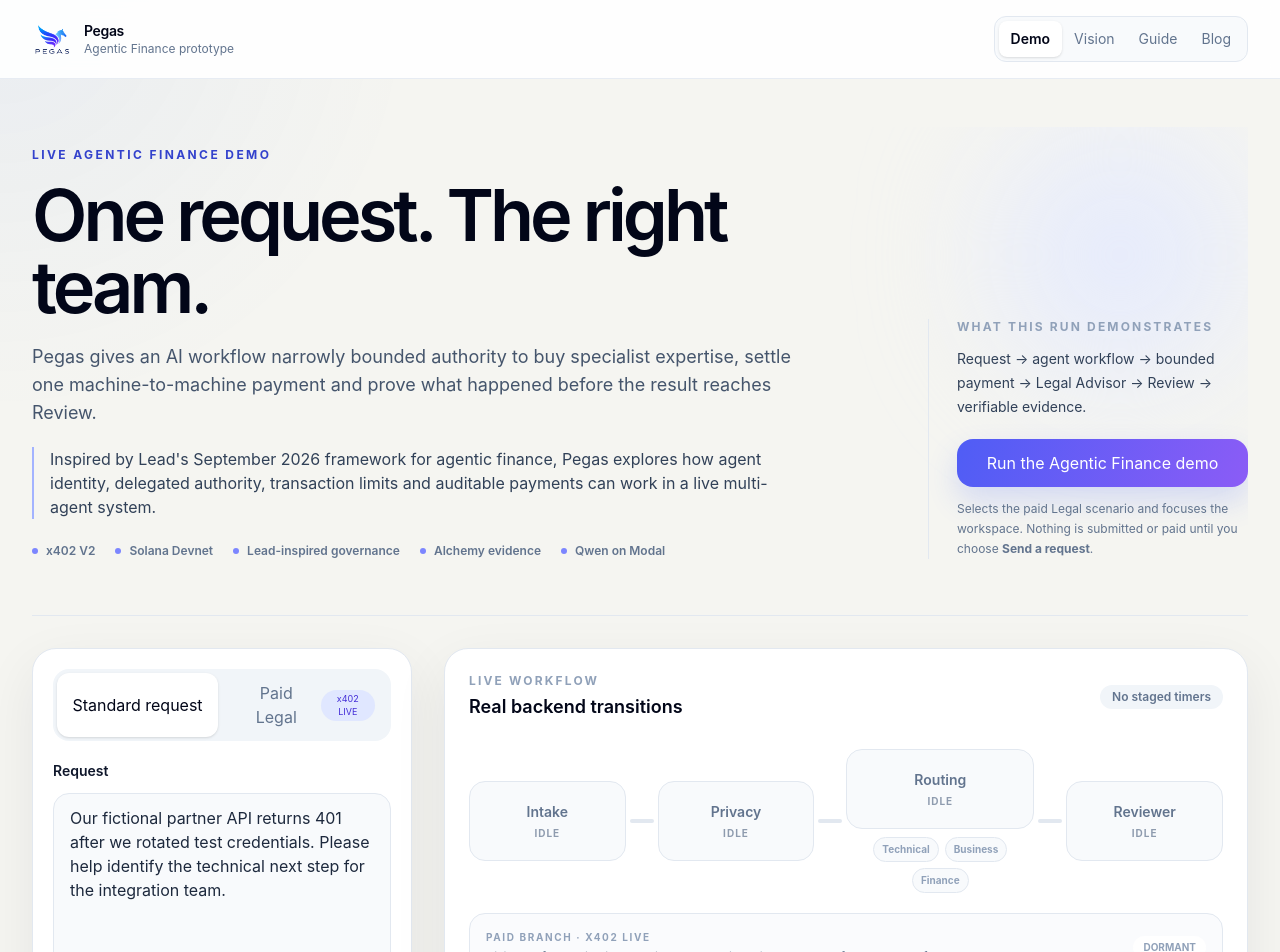
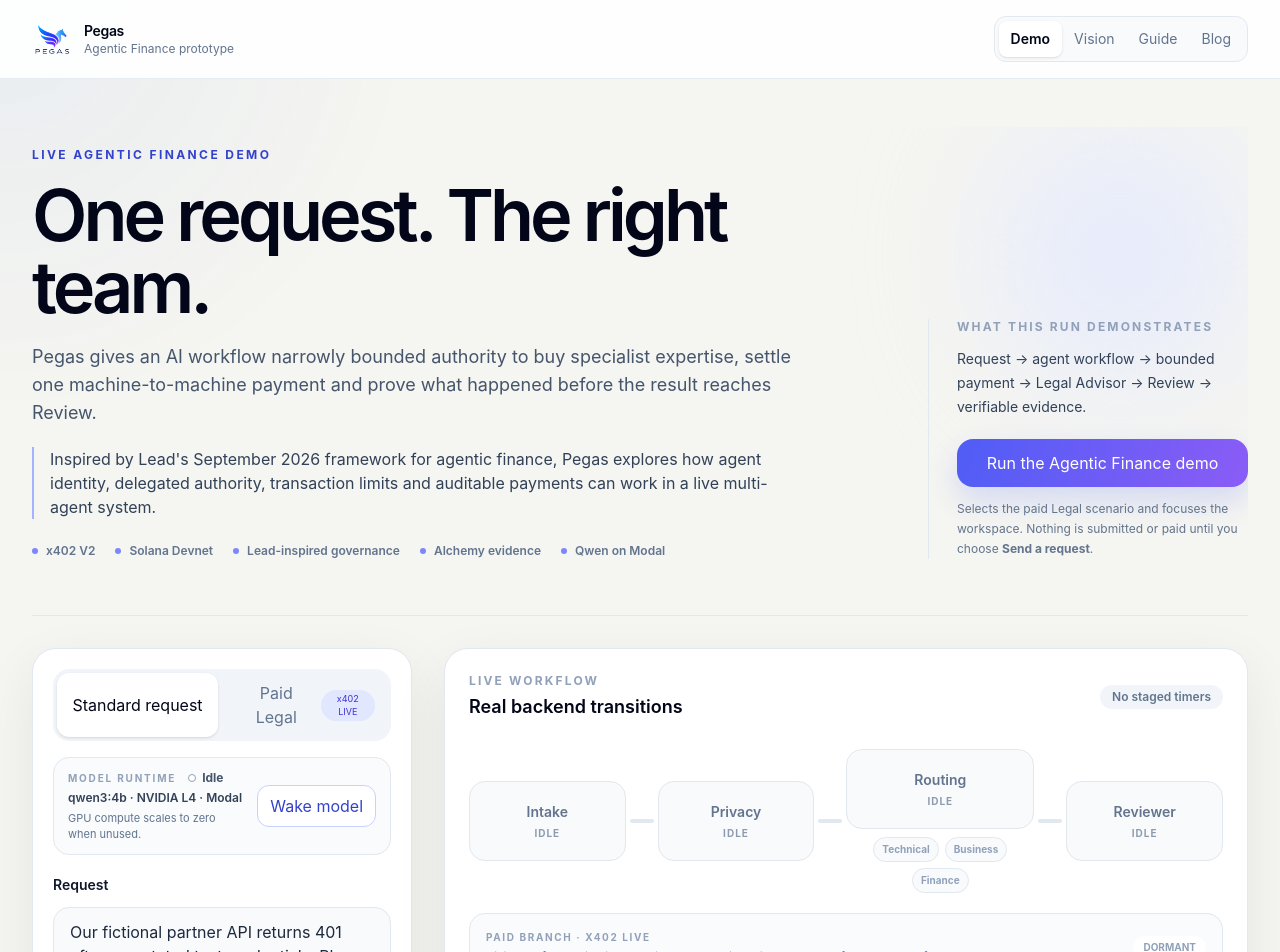
Before and after one commit to CryptoDetails/pegas, a Next.js app: page / in a window 1280 px wide. Shown: the top 952 px of the page. Built offline with nearby package versions, Linux system fonts and the light colour scheme.

Commit message:
Add Modal runtime pre-warm control

```diff
--- /dev/null
+++ b/app/api/model/warmup/route.ts
@@ -0,0 +1,81 @@
+import { NextResponse } from "next/server";
+
+export const dynamic = "force-dynamic";
+export const maxDuration = 120;
+
+const WARMUP_TIMEOUT_MS = 120_000;
+
+type ModalWarmupResponse = {
+  status?: unknown;
+  runtime?: unknown;
+  model?: unknown;
+  gpu?: unknown;
+  warm_window_seconds?: unknown;
+};
+
+export async function POST() {
+  const baseUrl = process.env.MODEL_BASE_URL?.trim().replace(/\/+$/, "");
+  const authToken = process.env.MODEL_AUTH_TOKEN?.trim();
+
+  if (!baseUrl || !authToken) {
+    return NextResponse.json(
+      { status: "error", message: "Model runtime is not configured." },
+      { status: 503, headers: { "Cache-Control": "no-store" } },
+    );
+  }
+
+  const controller = new AbortController();
+  const timeout = setTimeout(() => controller.abort(), WARMUP_TIMEOUT_MS);
+
+  try {
+    const upstream = await fetch(`${baseUrl}/warmup`, {
+      method: "POST",
+      headers: {
+        Authorization: `Bearer ${authToken}`,
+        "Content-Type": "application/json",
+      },
+      cache: "no-store",
+      signal: controller.signal,
+    });
+
+    if (!upstream.ok) {
+      return NextResponse.json(
+        { status: "error", message: "Model warmup did not complete." },
+        { status: upstream.status === 504 ? 504 : 502, headers: { "Cache-Control": "no-store" } },
+      );
+    }
+
+    const payload = (await upstream.json()) as ModalWarmupResponse;
+    if (payload.status !== "ready") {
+      return NextResponse.json(
+        { status: "error", message: "Model warmup returned an unexpected status." },
+        { status: 502, headers: { "Cache-Control": "no-store" } },
+      );
+    }
+
+    return NextResponse.json(
+      {
+        status: "ready",
+        runtime: typeof payload.runtime === "string" ? payload.runtime : null,
+        model: typeof payload.model === "string" ? payload.model : null,
+        gpu: typeof payload.gpu === "string" ? payload.gpu : null,
+        warm_window_seconds:
+          typeof payload.warm_window_seconds === "number" && Number.isFinite(payload.warm_window_seconds)
+            ? payload.warm_window_seconds
+            : 150,
+      },
+      { headers: { "Cache-Control": "no-store" } },
+    );
+  } catch (error) {
+    const timedOut = error instanceof Error && error.name === "AbortError";
+    return NextResponse.json(
+      {
+        status: "error",
+        message: timedOut ? "Model warmup timed out." : "Model warmup request failed.",
+      },
+      { status: timedOut ? 504 : 502, headers: { "Cache-Control": "no-store" } },
+    );
+  } finally {
+    clearTimeout(timeout);
+  }
+}
--- /dev/null
+++ b/components/ModelRuntimeControl.tsx
@@ -0,0 +1,171 @@
+"use client";
+
+import { useEffect, useRef, useState } from "react";
+import type { WorkflowEvent } from "@/lib/workflow/types";
+
+type RuntimeState = "idle" | "starting" | "ready" | "in_use" | "error";
+
+type WarmupResponse = {
+  status?: unknown;
+  runtime?: unknown;
+  model?: unknown;
+  gpu?: unknown;
+  warm_window_seconds?: unknown;
+};
+
+const DEFAULT_WARM_WINDOW_SECONDS = 150;
+
+function formatRemaining(milliseconds: number) {
+  const totalSeconds = Math.max(0, Math.ceil(milliseconds / 1000));
+  const minutes = Math.floor(totalSeconds / 60);
+  const seconds = totalSeconds % 60;
+  return `${String(minutes).padStart(2, "0")}:${String(seconds).padStart(2, "0")}`;
+}
+
+export function ModelRuntimeControl({ events }: { events: WorkflowEvent[] }) {
+  const [state, setState] = useState<RuntimeState>("idle");
+  const [expiresAt, setExpiresAt] = useState<number | null>(null);
+  const [now, setNow] = useState(() => Date.now());
+  const [warmWindowSeconds, setWarmWindowSeconds] = useState(DEFAULT_WARM_WINDOW_SECONDS);
+  const [expired, setExpired] = useState(false);
+  const processedEventIds = useRef(new Set<string>());
+  const activeAgents = useRef(0);
+
+  useEffect(() => {
+    for (const event of events) {
+      if (processedEventIds.current.has(event.event_id)) continue;
+      processedEventIds.current.add(event.event_id);
+
+      if (event.type === "agent_started") {
+        activeAgents.current += 1;
+        setState("in_use");
+        setExpiresAt(null);
+        setExpired(false);
+        continue;
+      }
+
+      if (event.type === "agent_completed" || event.type === "agent_failed") {
+        activeAgents.current = Math.max(0, activeAgents.current - 1);
+        if (activeAgents.current === 0) {
+          const current = Date.now();
+          setNow(current);
+          setExpiresAt(current + warmWindowSeconds * 1000);
+          setState("ready");
+          setExpired(false);
+        }
+      }
+    }
+  }, [events, warmWindowSeconds]);
+
+  useEffect(() => {
+    if (state !== "ready" || expiresAt === null) return;
+
+    const tick = () => {
+      const current = Date.now();
+      setNow(current);
+      if (current >= expiresAt) {
+        setExpiresAt(null);
+        setState("idle");
+        setExpired(true);
+      }
+    };
+
+    tick();
+    const interval = window.setInterval(tick, 1000);
+    return () => window.clearInterval(interval);
+  }, [state, expiresAt]);
+
+  async function warmModel() {
+    if (state === "starting") return;
+
+    setState("starting");
+    setExpiresAt(null);
+    setExpired(false);
+
+    try {
+      const response = await fetch("/api/model/warmup", {
+        method: "POST",
+        headers: { "Content-Type": "application/json" },
+        cache: "no-store",
+      });
+      const payload = (await response.json().catch(() => null)) as WarmupResponse | null;
+
+      if (!response.ok || payload?.status !== "ready") {
+        throw new Error("warmup_failed");
+      }
+
+      const configuredWindow =
+        typeof payload.warm_window_seconds === "number" && Number.isFinite(payload.warm_window_seconds)
+          ? Math.max(1, Math.round(payload.warm_window_seconds))
+          : DEFAULT_WARM_WINDOW_SECONDS;
+
+      setWarmWindowSeconds(configuredWindow);
+      if (activeAgents.current > 0) {
+        setState("in_use");
+        return;
+      }
+
+      const current = Date.now();
+      setNow(current);
+      setExpiresAt(current + configuredWindow * 1000);
+      setState("ready");
+    } catch {
+      if (activeAgents.current > 0) {
+        setState("in_use");
+      } else {
+        setState("error");
+      }
+    }
+  }
+
+  const remaining = expiresAt === null ? null : formatRemaining(expiresAt - now);
+  const ready = state === "ready";
+  const inUse = state === "in_use";
+  const starting = state === "starting";
+  const error = state === "error";
+
+  return (
+    <div className="mt-4 rounded-2xl border border-slate-200 bg-slate-50/80 px-3.5 py-3" aria-live="polite">
+      <div className="flex flex-col gap-3 sm:flex-row sm:items-center sm:justify-between">
+        <div className="min-w-0">
+          <div className="flex flex-wrap items-center gap-x-3 gap-y-1.5">
+            <span className="text-[10px] font-bold uppercase tracking-[0.18em] text-slate-400">Model runtime</span>
+            <span className={`inline-flex items-center gap-1.5 text-xs font-bold ${ready || inUse ? "text-emerald-700" : error ? "text-rose-700" : starting ? "text-indigo-700" : "text-slate-600"}`}>
+              <span
+                aria-hidden="true"
+                className={`h-2 w-2 rounded-full ${ready || inUse ? "bg-emerald-500" : error ? "bg-rose-500" : starting ? "animate-pulse bg-indigo-500" : "border border-slate-400 bg-white"}`}
+              />
+              {starting ? "Starting model…" : ready ? "Ready" : inUse ? "In use" : error ? "Warmup failed" : "Idle"}
+            </span>
+          </div>
+          <p className="mt-1 text-xs font-semibold text-slate-700">qwen3:4b · NVIDIA L4 · Modal</p>
+          <p className={`mt-1 text-[11px] leading-4 ${error ? "text-rose-700" : "text-slate-500"}`}>
+            {starting
+              ? "Starting the GPU runtime and loading qwen3:4b. Cold starts can take around a minute."
+              : inUse
+                ? "A Pegas agent is using the shared model runtime."
+                : ready && remaining
+                  ? `Auto scale-down window: ${remaining}`
+                  : error
+                    ? "Could not pre-warm the model. You can still run the demo; Modal will start automatically with the request."
+                    : expired
+                      ? "Warm window expired. Modal may scale to zero when idle."
+                      : "GPU compute scales to zero when unused."}
+          </p>
+        </div>
+
+        {!inUse && (
+          <button
+            type="button"
+            onClick={warmModel}
+            disabled={starting}
+            aria-busy={starting}
+            className="focus-ring shrink-0 rounded-xl border border-indigo-200 bg-white px-3 py-2 text-xs font-bold text-[var(--pegas-blue-dark)] transition hover:border-indigo-300 hover:bg-indigo-50 disabled:cursor-wait disabled:opacity-60"
+          >
+            {starting ? "Starting…" : ready ? "Warm again" : "Wake model"}
+          </button>
+        )}
+      </div>
+    </div>
+  );
+}
--- a/components/RequestDeskWorkspace.tsx
+++ b/components/RequestDeskWorkspace.tsx
@@ -7,6 +7,7 @@
 import { AgenticPaymentInspector } from "./AgenticPaymentInspector";
 import { AppHeader } from "./AppHeader";
 import { HandoffInspector } from "./HandoffInspector";
+import { ModelRuntimeControl } from "./ModelRuntimeControl";
 import { WorkflowGraph, type GraphStates, type HandoffPulse, type NodeState } from "./WorkflowGraph";
 import { WorkflowResultCard } from "./WorkflowResultCard";
 import type { FinalRequestCard, Handoff, PaidDepartment, WorkflowEvent, WorkflowScenario } from "@/lib/workflow/types";
@@ -61,6 +62,10 @@
   const legalDeliveryIncomplete = errorCode === "legal_delivery_failed";
 
   const compactEvents = useMemo(() => events.filter((e) => e.type !== "heartbeat").slice(-24), [events]);
+  const runtimeEvents = useMemo(
+    () => events.filter((event) => event.type === "agent_started" || event.type === "agent_completed" || event.type === "agent_failed"),
+    [events],
+  );
   const liveLabel = useMemo(() => {
     if (!busy) return null;
     if (states.reviewer === "running") return "Reviewer is checking the proposal…";
@@ -230,6 +235,7 @@
                   <b>Agent-funded demo</b> · Solana Devnet · 0.01 test USDC per consultation<br />No wallet connection. No real funds.
                 </div>
               )}
+              <ModelRuntimeControl events={runtimeEvents} />
               <label htmlFor="request" className="mt-5 block text-sm font-semibold text-slate-900">Request</label>
               <textarea id="request" value={message} onChange={(e) => setMessage(e.target.value)} disabled={busy} maxLength={4000} rows={8} className="focus-ring mt-3 min-h-[210px] w-full resize-y rounded-2xl border border-slate-200 bg-slate-50 px-4 py-3 text-sm leading-6 text-slate-800 outline-none disabled:opacity-60" />
               {!paidMode && (
```
Also changed, not shown: 1 other file (tests, documents, lock files or other folders).
